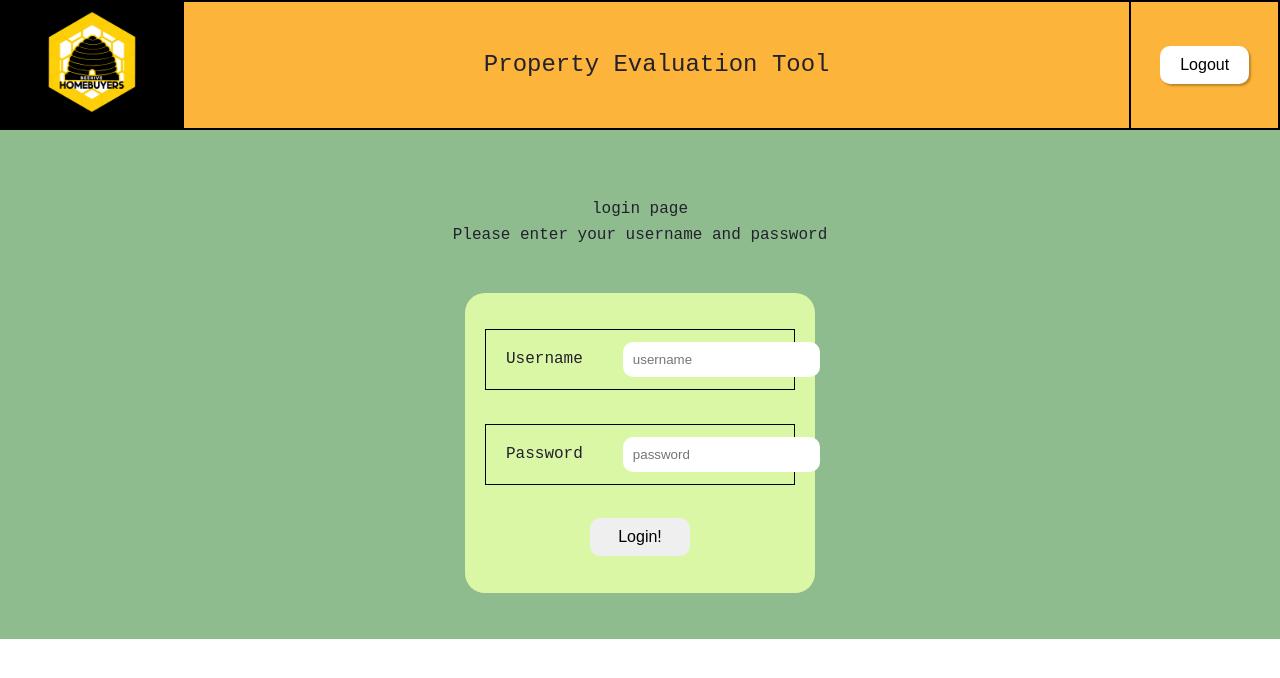
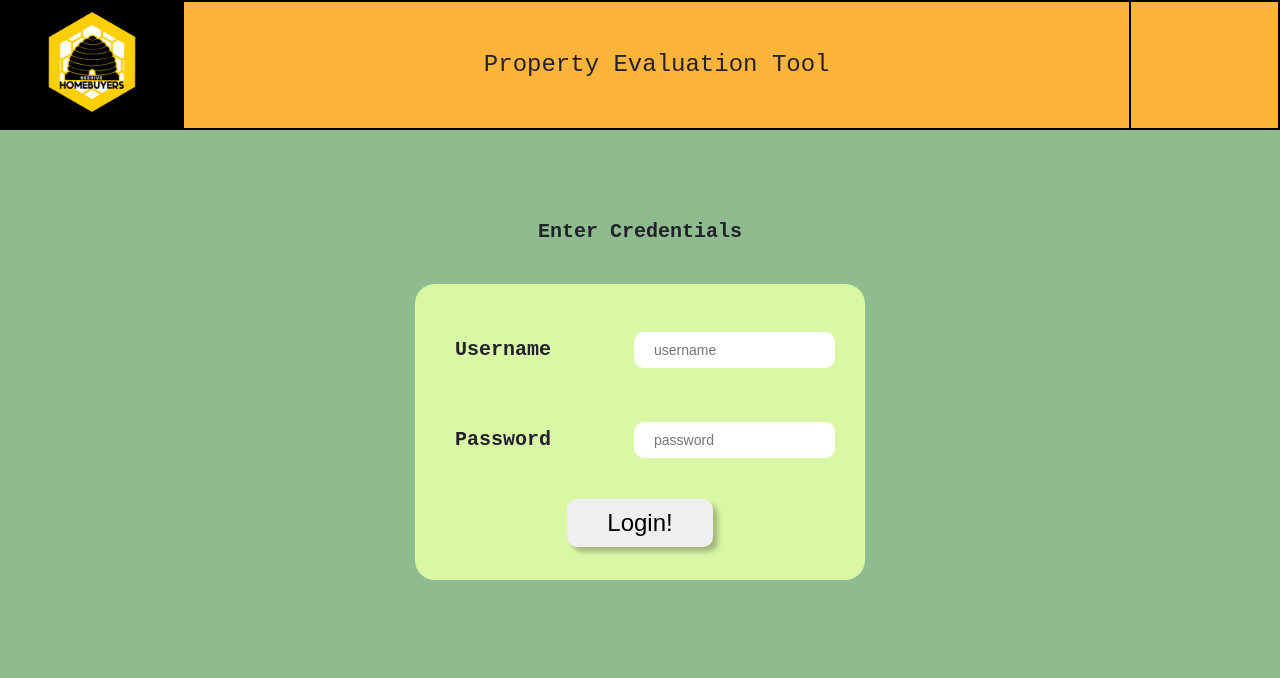
Before and after one commit to flaskur/beehive_client, a React (Create React App) app: page /login in a window 1280 px wide. Shown: the top 678 px of the page. Built offline with nearby package versions, Linux system fonts and the light colour scheme.

Commit message:
fixed data table style issues, put login back into app

```diff
--- a/src/App.js
+++ b/src/App.js
@@ -7,7 +7,7 @@ import Navbar from './components/navbar/Navbar';
 import About from './components/about/About';
 
 const App = () => {
-	const [ isAuth, setIsAuth ] = useState(true);
+	const [ isAuth, setIsAuth ] = useState(false);
 
 	// on initial load, check if jwt exists in local storage to authenticate
 	useEffect(() => {
--- a/src/components/datatable/DataTable.scss
+++ b/src/components/datatable/DataTable.scss
@@ -25,6 +25,7 @@
 		padding: 15px;
 		height: 100%;
 		width: 100%;
+		white-space: nowrap;
 	}
 
 	&__row:not(&__row:last-child) {
--- a/src/components/loginform/LoginForm.js
+++ b/src/components/loginform/LoginForm.js
@@ -19,32 +19,12 @@ const LoginForm = ({ setIsAuth }) => {
 			setIsAuth(true); // sets our page to home page
 		}
 
-		// // post login request return json response with token and error
-		// const response = await fetch('http://localhost:3001/login', {
-		// 	method: 'POST',
-		// 	headers: {
-		// 		'content-type': 'application/json',
-		// 	},
-		// 	body: JSON.stringify({
-		// 		username: usernameInput,
-		// 		password: passwordInput,
-		// 	}),
-		// });
-		// const data = await response.json(); // convert from json string into json object
-
-		// // server failed for some reason
-		// if (data.error) {
-		// 	setErrorMessage(data.error);
-		// 	return;
-		// }
-
-		// // otherwise set localstorage token to verify login
-		// localStorage.setItem('token', data.token);
+		localStorage.setItem('token', 'beehive');
 	};
 
 	return (
 		<div className='loginform'>
-			<p>Please enter your username and password</p>
+			<p className='loginform__title'>Enter Credentials</p>
 
 			<p className='loginform__error'>{errorMessage}</p>
 
--- a/src/components/loginform/LoginForm.scss
+++ b/src/components/loginform/LoginForm.scss
@@ -6,9 +6,19 @@
 	justify-content: space-around;
 	align-items: center;
 	height: 400px;
+	margin-bottom: 250px;
+
+	&__title {
+		font-weight: 700;
+		font-size: 20px;
+		margin-top: 20px;
+	}
 
 	&__error {
-		color: red;
+		// color: red;
+		font-weight: 700;
+		font-size: 20px;
+		margin-top: 20px;
 	}
 
 	&__form {
@@ -20,8 +30,8 @@
 		align-items: center;
 		margin: 20px;
 		padding: 20px;
-		height: 300px;
-		width: 350px;
+		height: 400px;
+		width: 450px;
 		border: none;
 		border-radius: 20px;
 	}
@@ -31,18 +41,20 @@
 		justify-content: space-between;
 		align-items: center;
 		padding: 10px;
-		border: 1px solid black;
 		width: 100%;
 
 		&__label {
 			padding: 10px;
 			margin-right: 30px;
+			font-weight: 700;
+			font-size: 20px;
 		}
 
 		&__input {
-			padding: 10px;
+			padding: 10px 0 10px 20px;
 			border: none;
 			border-radius: 10px;
+			font-size: 14px;
 		}
 	}
 
@@ -51,26 +63,34 @@
 		justify-content: space-between;
 		align-items: center;
 		padding: 10px;
-		border: 1px solid black;
 		width: 100%;
 
 		&__label {
 			padding: 10px;
 			margin-right: 30px;
+			font-weight: 700;
+			font-size: 20px;
 		}
 
 		&__input {
-			padding: 10px;
+			padding: 10px 0 10px 20px;
 			border: none;
 			border-radius: 10px;
+			font-size: 14px;
 		}
 	}
 
 	&__submit {
-		padding: 10px;
+		padding: 10px 40px;
 		border: none;
 		border-radius: 10px;
-		width: 100px;
-		font-size: 16px;
+		// width: 100px;
+		font-size: 24px;
+		box-shadow: 5px 5px 5px rgba(0, 0, 0, .25);
+
+		&:active {
+			transform: translate(5px, 5px);
+			box-shadow: 2px 2px 2px rgba(0, 0, 0, .25);
+		}
 	}
 }
--- a/src/pages/login/Login.js
+++ b/src/pages/login/Login.js
@@ -5,7 +5,6 @@ import LoginForm from '../../components/loginform/LoginForm';
 const Login = ({ setIsAuth }) => {
 	return (
 		<div className='login'>
-			<p>login page</p>
 			<LoginForm setIsAuth={setIsAuth} />
 		</div>
 	);
```
